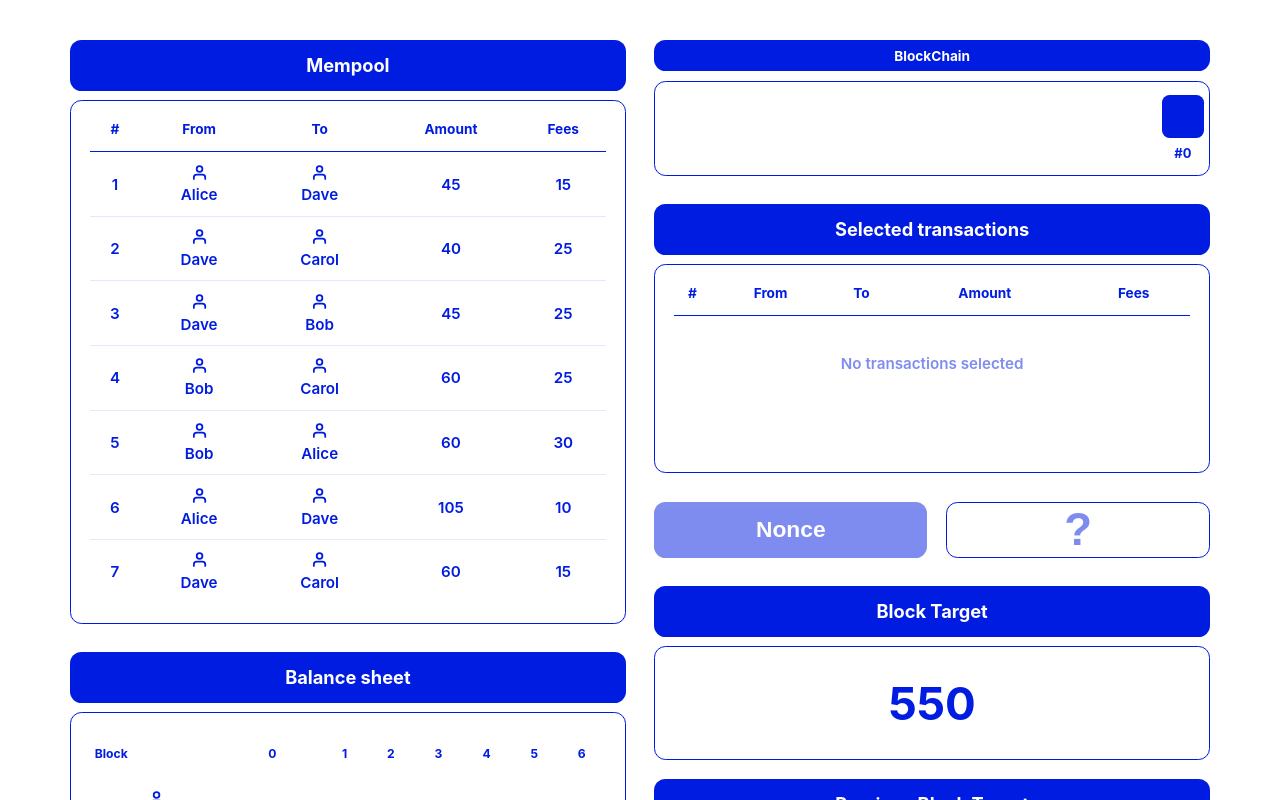
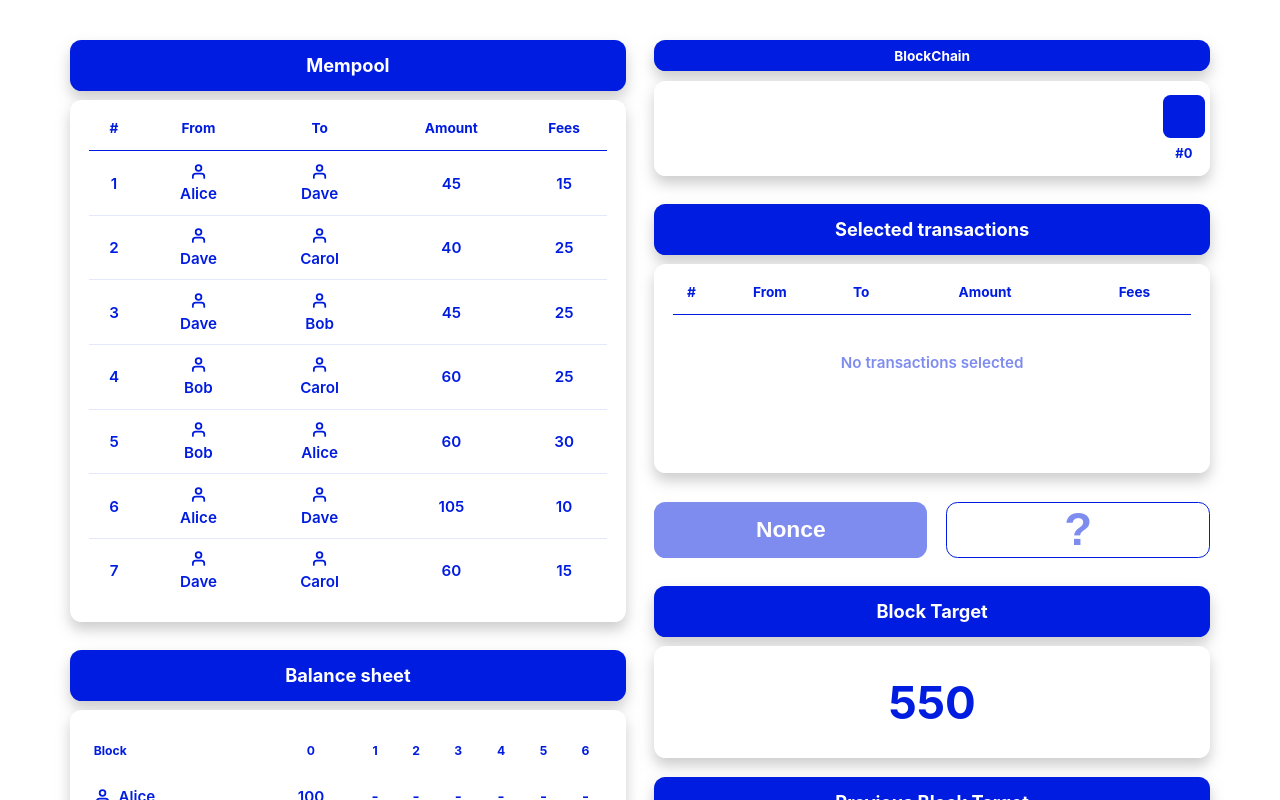
Before and after one commit to BitPolito/MiningGame, a React (Vite) app: page / in a window 1280 px wide. Both pictures are taken after a click on the button "START". Shown: the top 800 px of the page. Built offline with nearby package versions, Linux system fonts and the light colour scheme.

Commit message:
updating game ui

```diff
--- a/src/App.jsx
+++ b/src/App.jsx
@@ -2,8 +2,8 @@ import { useState, useEffect } from 'react'
 import readmeContent from '../GUIDE.md?raw'
 import aboutusContent from '../ABOUTUS.md?raw'
 import ReactMarkdown from 'react-markdown'
-const UserIcon = () => (
-  <svg width="18" height="18" viewBox="0 0 24 24" fill="none" stroke="currentColor" strokeWidth="2.5" strokeLinecap="round" strokeLinejoin="round" style={{ display: 'block', margin: '0 auto 5px auto' }}>
+const UserIcon = ({ style, className }) => (
+  <svg width="18" height="18" viewBox="0 0 24 24" fill="none" stroke="currentColor" strokeWidth="2.5" strokeLinecap="round" strokeLinejoin="round" className={className} style={{ display: 'block', margin: '0 auto 5px auto', ...style }}>
     <path d="M20 21v-2a4 4 0 0 0-4-4H8a4 4 0 0 0-4 4v2"></path>
     <circle cx="12" cy="7" r="4"></circle>
   </svg>
@@ -291,8 +291,10 @@ function App() {
                 {users.map(u => (
                   <tr key={u}>
                     <td style={{ textAlign: 'left' }}>
-                      <UserIcon />
-                      {u}
+                      <div style={{ display: 'flex', alignItems: 'center', gap: '8px' }}>
+                        <UserIcon style={{ margin: 0 }} />
+                        <span>{u}</span>
+                      </div>
                     </td>
                     {columns.map(col => {
                       const bal = balanceHistory[col] ? balanceHistory[col][u] : '-'
--- a/src/index.css
+++ b/src/index.css
@@ -92,15 +92,17 @@ body {
   font-size: 1.2rem;
   font-weight: bold;
   margin-bottom: 10px;
+  box-shadow: 0px 8px 15px rgba(128, 128, 128, 0.4);
 }
 
 .widget-content {
   background-color: var(--color-white);
-  border: 2px solid var(--color-blue);
+  /*border: 2px solid var(--color-blue);*/
   border-radius: var(--border-radius);
   padding: 20px;
   min-height: 100px;
   overflow-x: auto;
+  box-shadow: 0px 8px 15px rgba(128, 128, 128, 0.4);
 }
 
 /* Tables */
```
